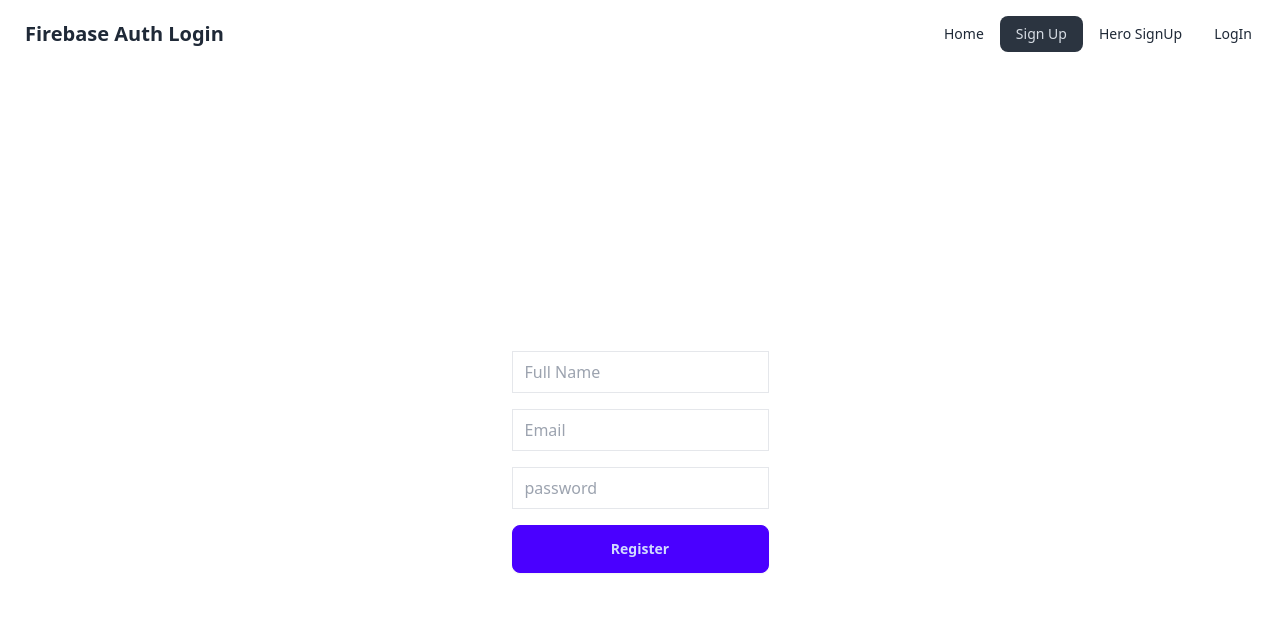
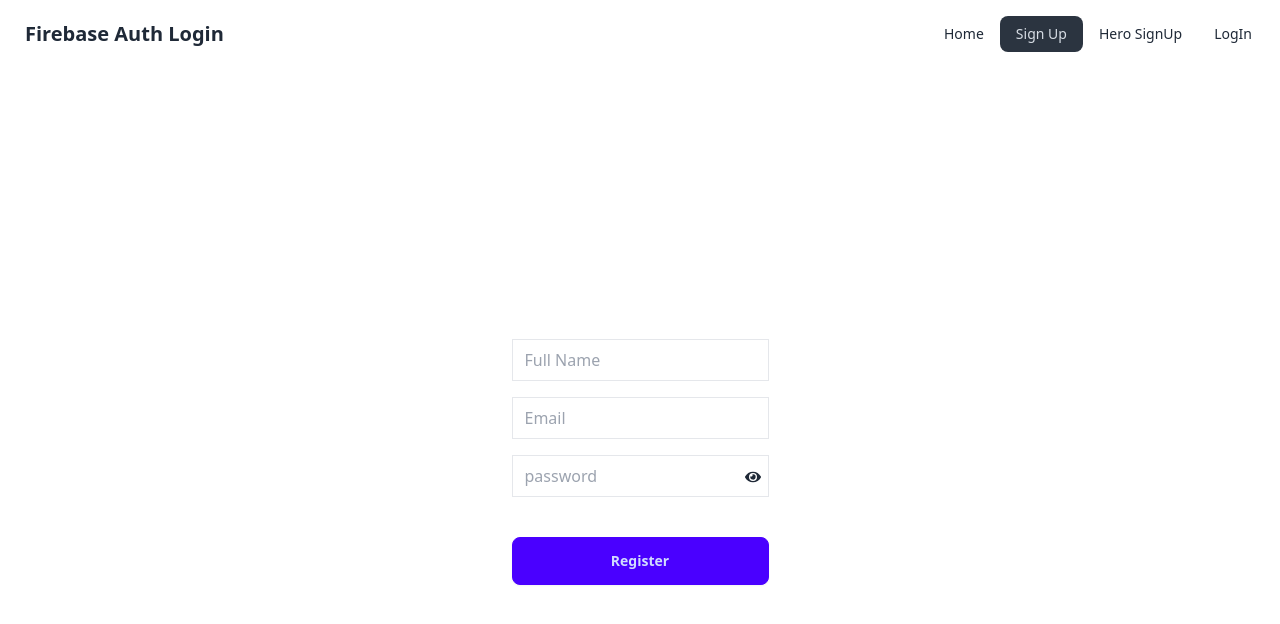
Before and after one commit to abunaim5/auth-login, a React (Vite) app: page /signUp in a window 1280 px wide. Shown: the top 624 px of the page. Built offline with nearby package versions, Linux system fonts and the light colour scheme.

Commit message:
added handle show password toggle

```diff
--- a/package.json
+++ b/package.json
@@ -15,6 +15,7 @@
     "match-sorter": "^6.3.4",
     "react": "^18.2.0",
     "react-dom": "^18.2.0",
+    "react-icons": "^5.0.1",
     "react-router-dom": "^6.22.3",
     "sort-by": "^1.2.0"
   },
--- a/src/components/SignUp/SignUp.jsx
+++ b/src/components/SignUp/SignUp.jsx
@@ -1,10 +1,12 @@
 import { createUserWithEmailAndPassword, updateProfile } from "firebase/auth";
 import auth from "../../firebase/firebase.config";
 import { useState } from "react";
+import { FaEye, FaEyeSlash } from "react-icons/fa";
 
 const SignUp = () => {
     const [success, setSuccess] = useState('');
     const [signUpError, setSignUpError] = useState('');
+    const [showPass, setShowPass] = useState(false);
 
 
     const handleRegister = e => {
@@ -51,7 +53,7 @@ const SignUp = () => {
                 <br />
                 <input className="px-3 py-2 border" type="email" name="email" id="iEmail" placeholder="Email" required />
                 <br />
-                <input className="px-3 py-2 border" type="password" name="password" id="iPassword" placeholder="password" required />
+                <div className="relative"><input className="px-3 py-2 border" type={showPass ? 'text' : 'password'} name="password" id="iPassword" placeholder="password" required /><span onClick={() => setShowPass(!showPass)} className="absolute top-[14px] right-2">{showPass ? <FaEyeSlash /> : <FaEye />}</span></div>
                 <br />
                 <input className="btn btn-primary w-full" type="submit" value="Register" id="iButton" />
             </form>
```
Also changed, not shown: 1 other file (tests, documents, lock files or other folders).
